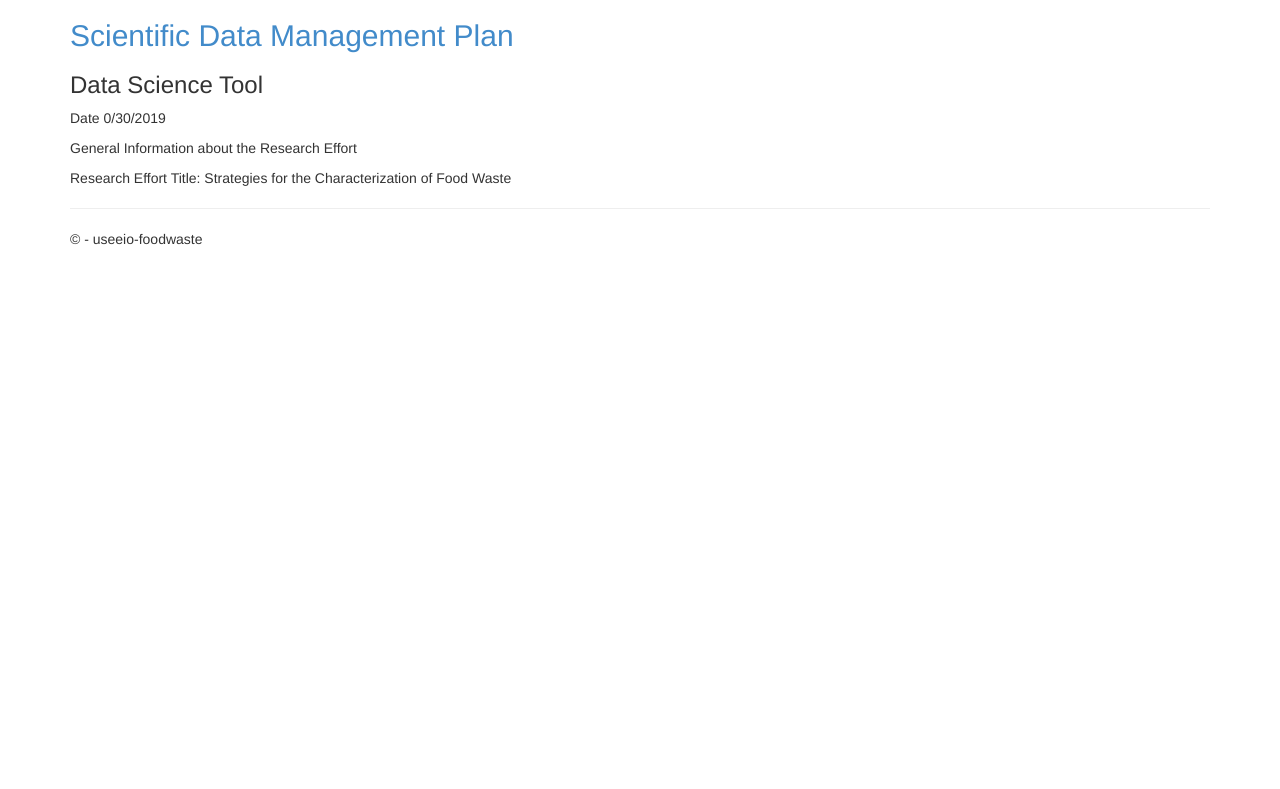
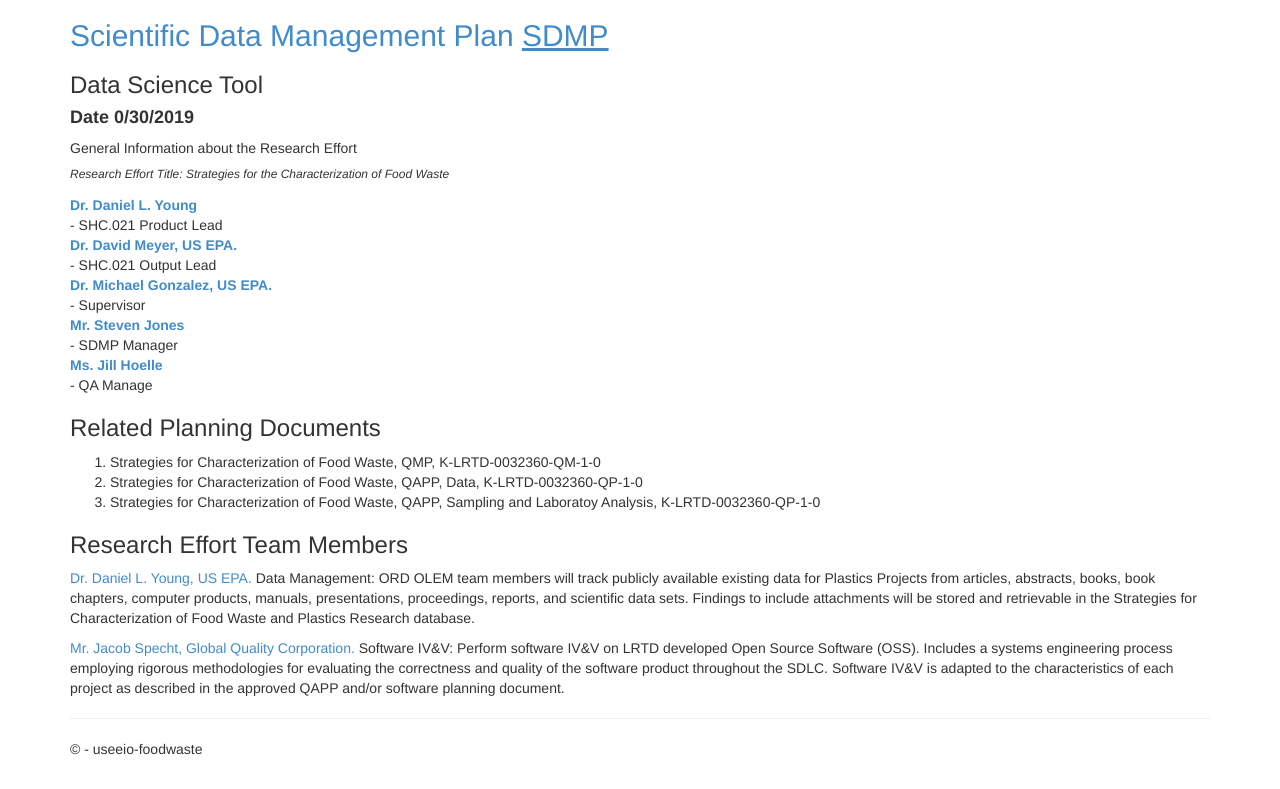
Before and after one commit to WesIngwersen/useeio-foodwaste, a Django app: template useeio-foodwaste/app/templates/app/sdmp.html in a window 1280 px wide. Shown: the part 51-840 px from the top of the page. Before the commit the page ends 296 px from the top, so only its background shows below. Run offline with Django 3.2, Linux system fonts and the light colour scheme; the template is opened without the code that fills it, so the values that code supplies are empty; some libraries are stand-ins or nearby versions.

Commit message:
Adding sdmp req info...

```diff
--- a/useeio-foodwaste/app/templates/app/sdmp.html
+++ b/useeio-foodwaste/app/templates/app/sdmp.html
@@ -2,11 +2,41 @@
 
 {% block content %}
 
-<h2><a href="https://intranet.ord.epa.gov/scientific-data-management">Scientific Data Management Plan</a></h2>
+<h2><a href="https://intranet.ord.epa.gov/scientific-data-management">Scientific Data Management Plan <u>SDMP</u></a></h2>
 <h3>Data Science Tool</h3>
+<h4><b>Date 0/30/2019</b></h4>
+<h5<b>General Information about the Research Effort</b></h5>
+<h6><i>Research Effort Title: Strategies for the Characterization of Food Waste</i></h6>
 
-<p>Date 0/30/2019</p>
-<p>General Information about the Research Effort</p>
-<p>Research Effort Title: Strategies for the Characterization of Food Waste</p>
+
+ <dl>
+  <dt><a href="mailto:young.daniel@epa.gov">Dr. Daniel L. Young</a></dt>
+  <dd>- SHC.021 Product Lead</dd>
+  <dt><a href="mailto:meyer.david@epa.gov">Dr. David Meyer, US EPA.</a></dt>
+  <dd>- SHC.021 Output Lead</dd>
+  <dt><a href="mailto:gonzalez.michael@epa.gov">Dr. Michael Gonzalez, US EPA.</a></dt>
+  <dd>- Supervisor</dd>
+  <dt><a href="mailto:jones.steven@epa.gov">Mr. Steven Jones</a></dt>
+  <dd>- SDMP Manager</dd>
+  <dt><a href="mailto:hoelle.jill@epa.gov">Ms. Jill Hoelle</a></dt>
+  <dd>- QA Manage</dd>
+</dl>
+
+<h3>Related Planning Documents</h3>
+ <ol>
+  <li>Strategies for Characterization of Food Waste, QMP, K-LRTD-0032360-QM-1-0</li>
+  <li>Strategies for Characterization of Food Waste, QAPP, Data, K-LRTD-0032360-QP-1-0</li>
+  <li>Strategies for Characterization of Food Waste, QAPP, Sampling and Laboratoy Analysis, K-LRTD-0032360-QP-1-0</li>
+</ol>
+
+<h3>Research Effort Team Members</h3>
+<p><a href="mailto:young.daniel@epa.gov">Dr. Daniel L. Young, US EPA.</a> Data Management: ORD OLEM team members will track publicly available existing data for Plastics Projects from articles,
+    abstracts, books, book chapters, computer products, manuals, presentations, proceedings, reports, and scientific data sets. Findings to include
+    attachments will be stored and retrievable in the Strategies for Characterization of Food Waste and Plastics Research database.</p>
+
+<p><a href="mailto:jacob@gqc.com">Mr. Jacob Specht, Global Quality Corporation.</a> Software IV&V: Perform software IV&V on LRTD developed Open Source Software (OSS). Includes a systems engineering process
+    employing rigorous methodologies for evaluating the correctness and quality of the software product throughout the SDLC. Software IV&V is adapted
+    to the characteristics of each project as described in the approved QAPP and/or software planning document.</p>
+
 
 {% endblock %}
```
